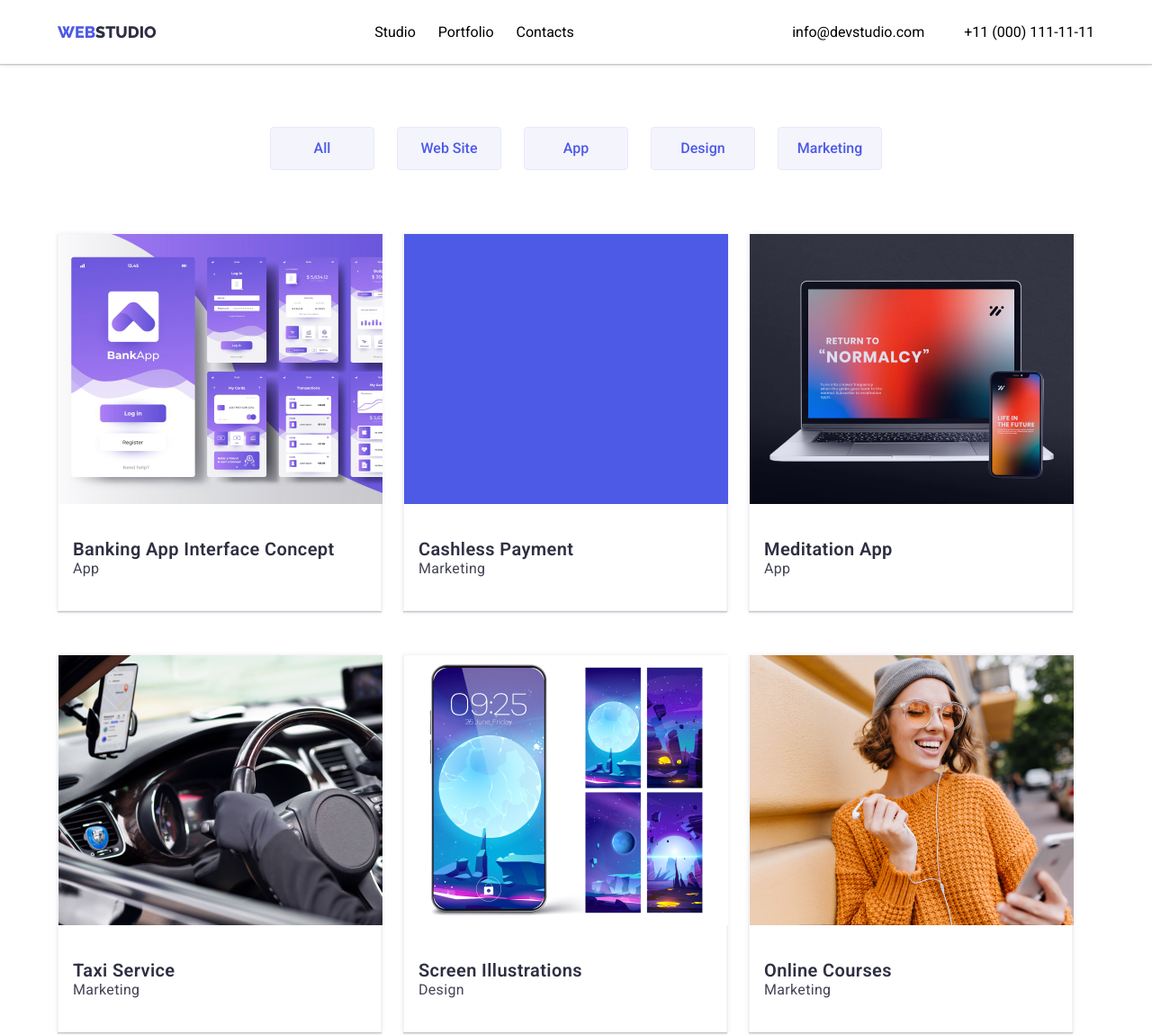
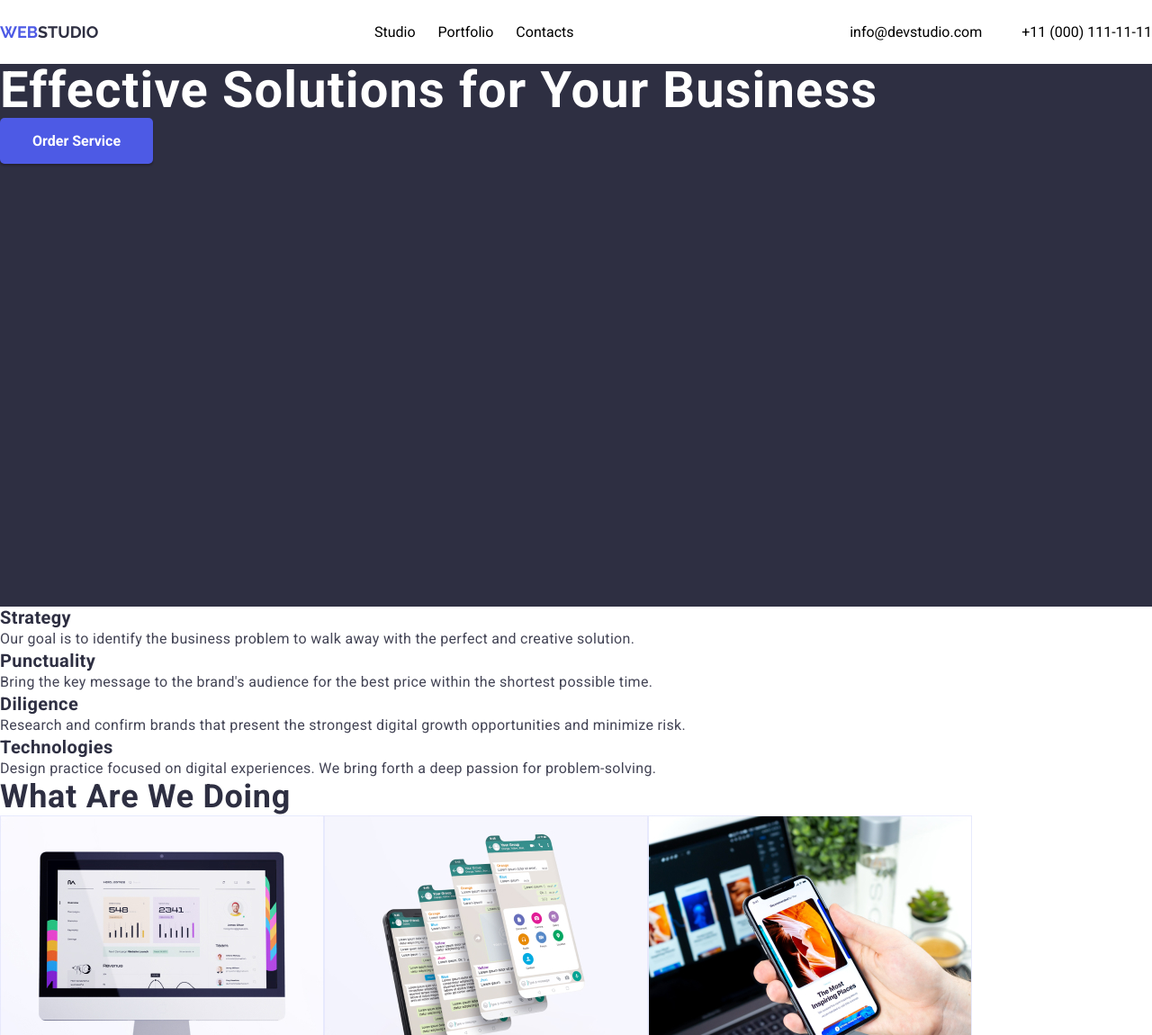
Before and after one commit to tien1o/goit-markup-hw-02, a plain HTML site: page index.html in a window 1280 px wide. Shown: the top 1150 px of the page at 90% size. Drawn offline with Linux system fonts and the light colour scheme.

Commit message:
first commit

```diff
--- a/css/styles.css
+++ b/css/styles.css
@@ -1,4 +1,4 @@
-@import url("https://fonts.googleapis.com/css2?family=Raleway:wght@400;800&family=Roboto:wght@400;500;600;700&display=swap");
+@import url("https://fonts.googleapis.com/css2?family=Raleway:wght@700&family=Roboto:wght@400;500;700;900&display=swap");
 
 :root {
   --IRIS: #4d5ae5;
@@ -9,16 +9,26 @@
   --navyblue: #2e2f42;
 }
 
+.visually-hidden {
+  position: absolute;
+  width: 1px;
+  height: 1px;
+  margin: -1px;
+  border: 0;
+  padding: 0;
+
+  white-space: nowrap;
+  clip-path: inset(100%);
+  clip: rect(0 0 0 0);
+  overflow: hidden;
+}
+
 body {
   font-size: 16px;
+  letter-spacing: 0.02;
   font-family: "Roboto", sans-serif;
-  /* padding: 0 155px; */
-  background: var(--white);
-}
-
-.wrapper {
-  width: 1152px;
-  margin: 0 auto;
+  background-color: var(--white);
+  color: var(--navyblue);
 }
 
 .header {
@@ -37,7 +47,7 @@ body {
 .header-logo {
   font-size: 18px;
   font-family: "Raleway", sans-serif;
-  font-weight: 800;
+  font-weight: 900;
   text-transform: uppercase;
   color: var(--navyblue);
 }
@@ -50,27 +60,123 @@ body {
   list-style: none;
   display: flex;
   gap: 25px;
-  color: var(--navyblue);
+  color: var(--slate);
+}
+
+.menu:hover {
+  color: var(--IRIS);
 }
 
 .header-contacts {
   color: var(--slate);
 }
 
+.contacts-tel:hover {
+  color: var(--IRIS);
+}
+.contacts-email:hover {
+  color: var(--IRIS);
+}
+
 .header-contacts .contacts-email {
   margin-right: 40px;
 }
-
-.main .buttons {
-  display: flex;
-  align-items: center;
-  justify-content: center;
-  gap: 25px;
-  list-style: none;
-  margin: 70px 0;
+.section-solutions .solutions {
+  font-family: "Roboto";
+  font-style: normal;
+  font-weight: 600;
+  font-size: 56px;
+  line-height: 1.07;
+  letter-spacing: 0.02em;
+  color: var(--white);
+}
+.section-solutions {
+  width: 1440px;
+  height: 603px;
+  background-color: var(--navyblue);
+}
+.button-main {
+  width: 170px;
+  height: 51px;
+  left: 635px;
+  top: 432px;
+  background: var(--IRIS);
+  box-shadow: 0px 3px 1px rgba(48, 30, 30, 0.1), 0px 2px 1px rgba(0, 0, 0, 0.08),
+    0px 2px 2px rgba(0, 0, 0, 0.12);
 }
 
-.main .buttons .button {
+.button-main {
+  font-family: "Roboto";
+  font-style: normal;
+  font-weight: 600;
+  font-size: 16px;
+  line-height: 1.2;
+  color: var(--white);
+}
+
+.text-big {
+  font-family: "Roboto";
+  font-style: normal;
+  font-weight: 600;
+  font-size: 36px;
+  line-height: 1.1;
+  letter-spacing: 0.02em;
+  text-transform: capitalize;
+  color: var(--navyblue);
+}
+
+.text-h {
+  font-family: "Roboto";
+  font-style: normal;
+  font-weight: 600;
+  font-size: 20px;
+  line-height: 1.2;
+  letter-spacing: 0.02em;
+  color: var(--navyblue);
+}
+
+.text-p {
+  font-family: "Roboto";
+  font-style: normal;
+  font-weight: 400;
+  font-size: 16px;
+  line-height: 1.5;
+  letter-spacing: 0.02em;
+  color: var(--slate);
+}
+
+.photos {
+  display: flex;
+}
+.team {
+  display: flex;
+}
+.team .team-block {
+  width: 264px;
+  height: 380px;
+  background: var(--white);
+  border: 0.5px solid var(--cloud);
+  box-shadow: 0px 1px 6px rgba(46, 47, 66, 0.08),
+    0px 1px 1px rgba(46, 47, 66, 0.16), 0px 2px 1px rgba(46, 47, 66, 0.08);
+}
+.team .team-block .team-text {
+  font-weight: 700;
+  font-size: 20px;
+  letter-spacing: 0.02em;
+  color: var(--navyblue);
+}
+
+.team .team-block .team-ptext {
+  letter-spacing: 0.02em;
+  color: var(--slate);
+}
+
+.section-team {
+  width: 1440px;
+  height: 732px;
+  background-color: var(--cloud);
+}
+.portfolio-btn {
   width: 116px;
   height: 48px;
   background: var(--cloud);
@@ -79,16 +185,16 @@ body {
   cursor: pointer;
 }
 
-.main .buttons .button {
+.portfolio-btn {
   font-family: "Roboto", sans-serif;
-  font-weight: 500;
+  font-weight: 600;
   font-size: 16px;
-  line-height: 24px;
+  line-height: 1, 5;
   color: var(--IRIS);
   height: 48px;
 }
 
-.main .buttons .button:hover {
+.portfolio-btn:hover {
   background-color: var(--IRIS);
   box-shadow: 0px 3px 1px rgba(48, 30, 30, 0.1), 0px 2px 1px rgba(0, 0, 0, 0.08),
     0px 2px 2px rgba(0, 0, 0, 0.12);
@@ -98,27 +204,15 @@ body {
 
 .projects {
   display: flex;
-  flex-wrap: wrap;
-  gap: 48px 24px;
 }
 
 .projects .project-block {
-  display: flex;
-  flex-direction: column;
   width: 360px;
   height: 420px;
   background: var(--white);
   border: 0.5px solid var(--cloud);
   box-shadow: 0px 1px 6px rgba(46, 47, 66, 0.08),
     0px 1px 1px rgba(46, 47, 66, 0.16), 0px 2px 1px rgba(46, 47, 66, 0.08);
-}
-
-.projects .project-block div {
-  height: 100%;
-  margin-left: 16px;
-  display: flex;
-  flex-direction: column;
-  justify-content: center;
 }
 
 .projects .project-block .project-text {
@@ -130,17 +224,14 @@ body {
 
 .projects .project-block .project-ptext {
   letter-spacing: 0.02em;
+  font-weight: 400;
   color: var(--slate);
-}
-
-.footer-block {
-  margin-left: 156px;
 }
 
 .footer-logo {
   font-size: 18px;
   font-family: "Raleway", sans-serif;
-  font-weight: 800;
+  font-weight: 900;
   text-transform: uppercase;
   color: var(--IRIS);
 }
@@ -150,24 +241,14 @@ body {
 }
 
 .footer-p {
-  width: 264px;
-  height: 72px;
-  left: 156px;
-  top: 1902px;
   font-family: "Roboto";
   font-style: normal;
   font-weight: 400;
   font-size: 16px;
-  line-height: 24px;
+  line-height: 1, 5;
   color: var(--cloud);
 }
 
 .footer {
-  display: flex;
-  align-items: center;
-  margin-top: 150px;
-  width: 1440px;
-  height: 310px;
-  top: 1764px;
   background: var(--navyblue);
 }
--- a/index.html
+++ b/index.html
@@ -4,21 +4,21 @@
     <meta charset="UTF-8" />
     <meta http-equiv="X-UA-Compatible" content="IE=edge" />
     <meta name="viewport" content="width=device-width, initial-scale=1.0" />
-    <title>portfolio</title>
+    <title>goit-markup-hw-01</title>
     <link rel="stylesheet" href="css/modern-normalize.css" />
     <link rel="stylesheet" href="css/styles.css" />
   </head>
   <body>
     <header class="header">
       <div class="header-wrapper wrapper">
-        <a class="header-logo" href="./portfolio.html"
+        <a class="header-logo" href="./index.html"
           ><span class="logo-span">Web</span>Studio</a
         >
         <nav>
           <ul class="header-menu">
-            <li><a href="./portfolio.html">Studio</a></li>
-            <li><a href="#">Portfolio</a></li>
-            <li><a href="#">Contacts</a></li>
+            <li><a class="menu" href="./index.html">Studio</a></li>
+            <li><a class="menu" href="./portfolio.html">Portfolio</a></li>
+            <li><a class="menu" href="#">Contacts</a></li>
           </ul>
         </nav>
         <div class="header-contacts">
@@ -31,145 +31,113 @@
         </div>
       </div>
     </header>
-    <main class="main wrapper">
-      <section class="section-buttons">
-        <ul class="buttons">
-          <li>
-            <button class="button" type="button">
-              <span>All</span>
-            </button>
+
+    <main>
+      <section class="section-solutions">
+        <h1 class="solutions">Effective Solutions for Your Business</h1>
+        <button class="button-main" type="button">Order Service</button>
+      </section>
+
+      <section class="section-text">
+        <ul class="text" style="list-style: none">
+          <li class="text-text">
+            <h3 class="text-h">Strategy</h3>
+            <p class="text-p">
+              Our goal is to identify the business problem to walk away with the
+              perfect and creative solution.
+            </p>
           </li>
-          <li>
-            <button class="button" type="button">
-              <span>Web Site</span>
-            </button>
+          <li class="text-text">
+            <h3 class="text-h">Punctuality</h3>
+            <p class="text-p">
+              Bring the key message to the brand's audience for the best price
+              within the shortest possible time.
+            </p>
           </li>
-          <li>
-            <button class="button" type="button">
-              <span>App</span>
-            </button>
+          <li class="text-text">
+            <h3 class="text-h">Diligence</h3>
+            <p class="text-p">
+              Research and confirm brands that present the strongest digital
+              growth opportunities and minimize risk.
+            </p>
           </li>
-          <li>
-            <button class="button" type="button">
-              <span>Design</span>
-            </button>
-          </li>
-          <li>
-            <button class="button" type="button">
-              <span>Marketing</span>
-            </button>
+          <li class="text-text">
+            <h3 class="text-h">Technologies</h3>
+            <p class="text-p">
+              Design practice focused on digital experiences. We bring forth a
+              deep passion for problem-solving.
+            </p>
           </li>
         </ul>
       </section>
 
-      <section class="section-projects">
-        <ul class="projects" style="list-style: none">
-          <li class="project-block">
+      <section>
+        <h2 class="text-big">What are we doing</h2>
+        <ul class="photos" style="list-style: none">
+          <li>
             <img
-              src="./images/screens.jpg"
-              alt="screen interfaces"
+              src="./images/comp.jpg"
+              alt="computer"
               width="360"
               height="300"
             />
-            <div>
-              <h3 class="project-text">Banking App Interface Concept</h3>
-              <p class="project-ptext">App</p>
-            </div>
           </li>
-          <li class="project-block">
-            <img src="./images/text.jpg" alt="text" width="360" height="300" />
-            <div>
-              <h3 class="project-text">Cashless Payment</h3>
-              <p class="project-ptext">Marketing</p>
-            </div>
+          <li>
+            <img
+              src="./images/4screens.jpg"
+              alt="4screens"
+              width="360"
+              height="300"
+            />
           </li>
-          <li class="project-block">
+          <li>
             <img
-              src="./images/compphone.jpg"
+              src="./images/both.jpg"
               alt="computer and phone"
               width="360"
               height="300"
             />
-            <div>
-              <h3 class="project-text">Meditation App</h3>
-              <p class="project-ptext">App</p>
-            </div>
           </li>
-          <li class="project-block">
+        </ul>
+      </section>
+
+      <section class="section-team">
+        <h2 class="text-big">Our Team</h2>
+        <ul class="team" style="list-style: none">
+          <li class="team-block">
+            <img src="./images/mark.jpg" alt="Mark" width="264" height="260" />
+            <h3 class="team-text">Mark Guerrero</h3>
+            <p class="team-ptext">Product Designer</p>
+          </li>
+          <li class="team-block">
+            <img src="./images/tom.jpg" alt="Tom" width="264" height="260" />
+            <h3 class="team-text">Tom Ford</h3>
+            <p class="team-ptext">Frontend Developer</p>
+          </li>
+          <li class="team-block">
             <img
-              src="./images/car.jpg"
-              alt="car and phone"
-              width="360"
-              height="300"
+              src="./images/cami.jpg"
+              alt="Camila"
+              width="264"
+              height="260"
             />
-            <div>
-              <h3 class="project-text">Taxi Service</h3>
-              <p class="project-ptext">Marketing</p>
-            </div>
+            <h3 class="team-text">Camila Garcia</h3>
+            <p class="team-ptext">Marketing</p>
           </li>
-          <li class="project-block">
+          <li class="team-block">
             <img
-              src="./images/phone.jpg"
-              alt="phone screens"
-              width="360"
-              height="300"
+              src="./images/daniel.jpg"
+              alt="Daniel"
+              width="264"
+              height="260"
             />
-            <div>
-              <h3 class="project-text">Screen Illustrations</h3>
-              <p class="project-ptext">Design</p>
-            </div>
-          </li>
-          <li class="project-block">
-            <img
-              src="./images/girl.jpg"
-              alt="girl holding a phone"
-              width="360"
-              height="300"
-            />
-            <div>
-              <h3 class="project-text">Online Courses</h3>
-              <p class="project-ptext">Marketing</p>
-            </div>
-          </li>
-          <li class="project-block">
-            <img
-              src="./images/interfaces.jpg"
-              alt="interfaces of website"
-              width="360"
-              height="300"
-            />
-            <div>
-              <h3 class="project-text">Instagram Stories Concept</h3>
-              <p class="project-ptext">Design</p>
-            </div>
-          </li>
-          <li class="project-block">
-            <img
-              src="./images/fruits.jpg"
-              alt="woman with food"
-              width="360"
-              height="300"
-            />
-            <div>
-              <h3 class="project-text">Organic Food</h3>
-              <p class="project-ptext">Web Site</p>
-            </div>
-          </li>
-          <li class="project-block">
-            <img
-              src="./images/coffee.jpg"
-              alt="making coffee"
-              width="360"
-              height="300"
-            />
-            <div>
-              <h3 class="project-text">Fresh Coffee</h3>
-              <p class="project-ptext">Web Site</p>
-            </div>
+            <h3 class="team-text">Daniel Wilson</h3>
+            <p class="team-ptext">UI Designer</p>
           </li>
         </ul>
       </section>
     </main>
+
     <footer class="footer">
       <div class="footer-block">
         <a class="footer-logo" href="/portfolio.html"
```
Also changed, not shown: portfolio.html (added, +190 -0 lines), images/4screens.jpg (added), images/both.jpg (added), images/cami.jpg (added), images/cashless.jpg (added), images/comp.jpg (added), images/daniel.jpg (added), images/mark.jpg (added), images/tom.jpg (added), 3 other files.
